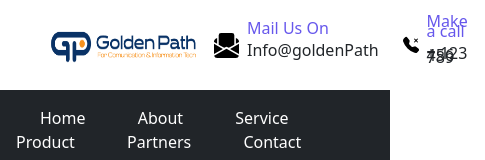
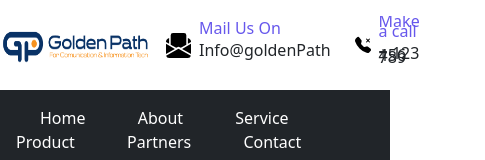
Before and after one commit to Abdelrahman33000/golden-path, a React (Create React App) app: page / in a window 390 px wide. Shown: the top 160 px of the page, 485 px wide, since content can reach past the window. Built offline with nearby package versions, Linux system fonts and the light colour scheme.

Commit message:
first commit

```diff
--- a/src/Pages/Home.jsx
+++ b/src/Pages/Home.jsx
@@ -20,7 +20,7 @@ const Home = () => {
   ];
   return (
     <div>
-      <nav className="bg-dark p-3  p-sm-0 py-sm-2" >
+      <nav className="bg-dark p-3  p-sm-0 py-sm-2 " >
         {lists.map((list) => (
           <a
             className=" list   p-4"
--- /dev/null
+++ b/src/components/1-Header/Header.css
@@ -0,0 +1,11 @@
+
+header{
+    /* background-color: aqua; */
+}
+@media (max-width: 480px){
+header{
+    width: fit-content;
+    overflow-x: hidden;
+}
+
+}
--- a/src/components/1-Header/Header.jsx
+++ b/src/components/1-Header/Header.jsx
@@ -2,9 +2,10 @@ import React from 'react'
 import Logo from '../images/Golden Path - Logo.png'
 import Phone from '../images/telephone-x-fill.svg'
 import Mail from '../images/mail.svg'
+import './Header.css'
 const Header = () => {
   return (
-    <header className='d-flex justify-content-between mx-5  my-3 align-items-center'>
+    <header className='d-flex justify-content-between mx-lg-5  my-3 align-items-center'>
         <img src={Logo} alt="Logo" style={{width:"150px" , height:"35px"}} className='me-3' />
 <div className='d-flex align-items-center me-3 '>
             <img src={Mail} alt="Mail"  style={{width:"25px"}}  />
```
